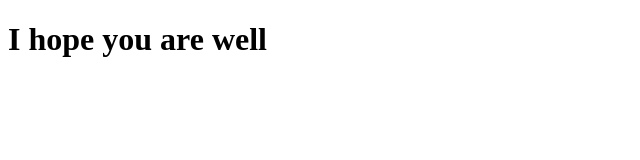
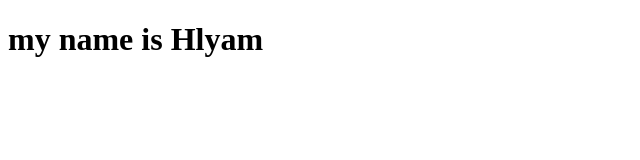
Before and after one commit to hiccuq/origin, a plain HTML site: page index.html in a window 1280 px wide. Shown: the whole page, without its empty margins (0-640 px from the left). Drawn offline with Linux system fonts and the light colour scheme.

Commit message:
Your commit message

```diff
--- a/index.html
+++ b/index.html
@@ -7,6 +7,6 @@
 </head>
 <body>
 
-    <h1>I hope you are well</h1>
+    <h1>my name is Hlyam</h1>
 </body>
 </html>
```
